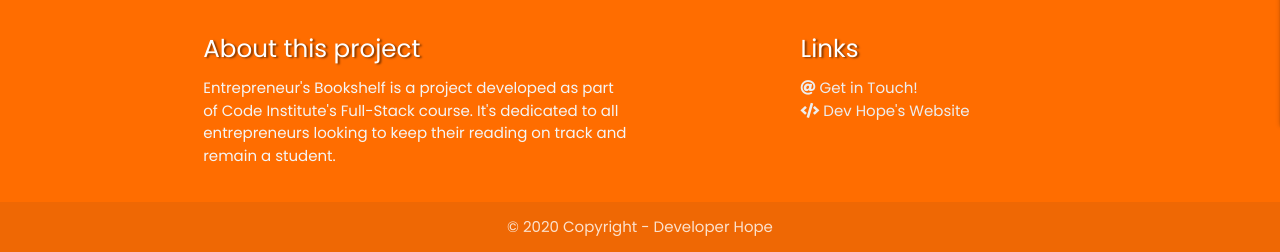
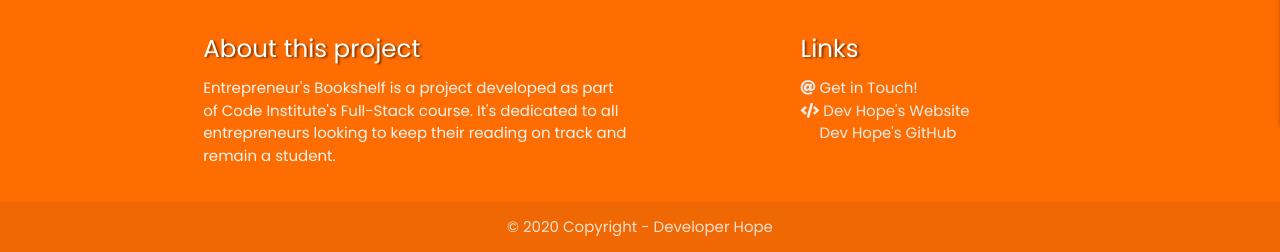
Before and after one commit to Code-Institute-Submissions/Entrepreneur-Bookshelf, a Flask app: page / in a window 1280 px wide. Shown: the part 735-987 px from the top of the page. Run offline with Flask 2, Linux system fonts and the light colour scheme; data that the repository does not hold is empty; some libraries are stand-ins or nearby versions.

Commit message:
Added developer's github to footer

```diff
--- a/templates/base.html
+++ b/templates/base.html
@@ -202,6 +202,16 @@
                   Dev Hope's Website</a
                 >
               </li>
+              <li>
+                <a
+                  class="grey-text text-lighten-3"
+                  target="_blank"
+                  rel="noopener"
+                  href="https://github.com/betahope"
+                  ><i class="fas fa-github prefix grey-text text-lighten-3"></i>
+                  Dev Hope's GitHub</a
+                >
+              </li>
             </ul>
           </div>
         </div>
```
